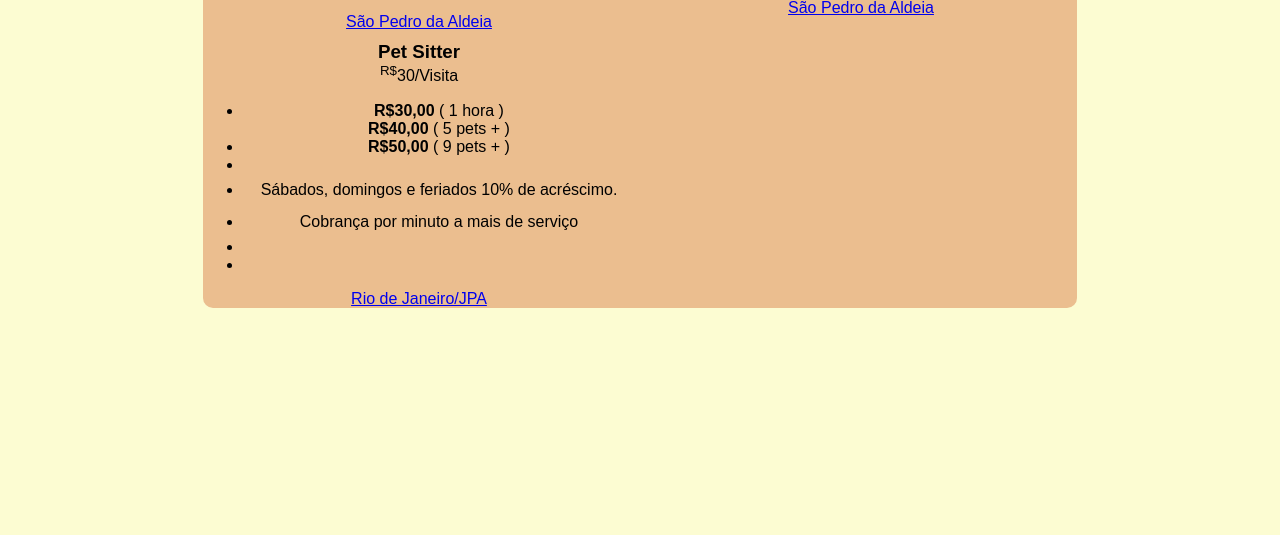
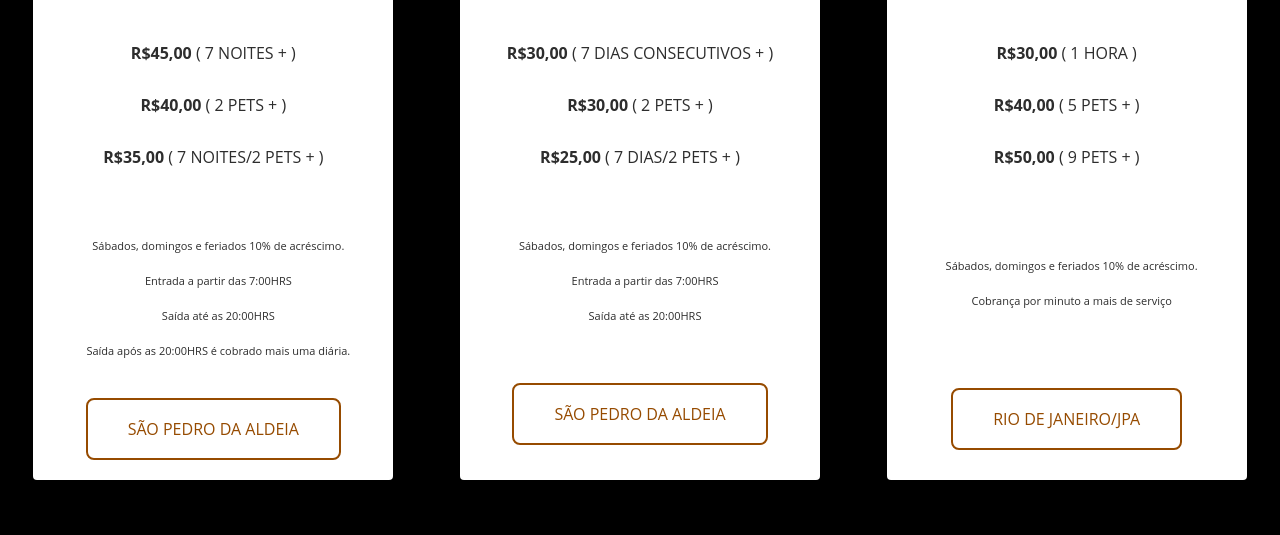
Before and after one commit to RaizaCirne/tabela-preco-pets, a plain HTML site: page index.html in a window 1280 px wide. Shown: the part 265-800 px from the top of the page. Drawn offline with Linux system fonts and the light colour scheme.

Commit message:
Update style.css

```diff
--- a/assets/css/style.css
+++ b/assets/css/style.css
@@ -1,69 +1,113 @@
-body {
-  font-family: Arial, Helvetica, sans-serif;
-  margin: 0px;
-  display: grid;
-  gap: 60px;
-  justify-items: center;
-  margin-top: 20px;
-  background: #fcfcd2;
-  margin-bottom: 100px;
+* {
+  margin: 0;
+  padding: 0;
+  box-sizing: border-box;
+  font-family: "Open Sans", sans-serif;
+  text-decoration: none;
+  list-style: none;
 }
 
-p,
-h1,
-h2,
-h3,
-h5,
-h6 {
-  margin: 0px;
+body {
+  background-color: #000000;
+  min-height: 100vh;
+  display: flex;
+  align-items: center;
 }
 
-h2 {
-  padding-bottom: 1.25rem;
+.tabela-preco {
+  display: flex;
+  flex-wrap: wrap;
+  justify-content: space-around;
+  width: min(1600px, 100%);
+  margin: auto;
 }
 
-h5 {
-  padding-top: 30px;
+.card-preco {
+  flex: 1;
+  max-width: 360px;
+  background-color: #fff;
+  margin: 20px 10px;
+  text-align: center;
+  cursor: pointer;
+  overflow: hidden;
+  color: #2d2d2d;
+  transition: 0.3s linear;
+  border-radius: 4px;
 }
 
-h5,
-h6 {
-  text-align: left;
+.card-preco:hover .card-preco-header {
+  box-shadow: 0 0 0 22em #964b00;
+}
+
+.card-preco-header {
+  background-color: #964b00;
+  display: inline-block;
+  color: #fff;
+  padding: 12px 30px;
+  border-radius: 0 0 20px 20px;
+  font-size: 16px;
+  text-transform: uppercase;
+  font-weight: 600;
+  transition: 0.4s line;
+}
+
+.preco {
+  font-size: 70px;
+  color: #964b00;
+  margin: 40px 0;
+  transition: 0.2s linear;
+}
+
+.preco sup,
+.preco span {
+  font-size: 22px;
+  font-weight: 700;
+}
+
+.card-preco:hover,
+.card-preco:hover .preco {
+  color: #fff;
+}
+
+.card-preco .valores {
+  font-size: 16px;
+  padding: 30px 0;
+  text-transform: uppercase;
+}
+
+.espaco {
+  padding-top: 40px;
 }
 
 p {
-  padding: 7px;
+  font-size: 11px;
+  text-align: left;
+  text-transform: none;
+  padding-left: 10px;
+  padding-bottom: 20px;
+  text-align: center;
 }
 
-.info {
-  padding: 10px;
+.btn {
+  display: inline-block;
+  margin-bottom: 20px;
+  margin-top: 20px;
+  border: 2px solid #964b00;
+  color: #964b00;
+  padding: 18px 40px;
+  border-radius: 8px;
+  text-transform: uppercase;
+  font-weight: 500;
+  transition: 0.3s linear;
 }
 
-h1 {
-  grid-column: 1 / -1;
-  margin: 0 auto;
-  padding: 2.5rem;
+.btn:hover {
+  background-color: #964b00;
+  color: #fff;
 }
 
-main {
-  display: grid;
-  grid-template-columns: 1fr 1fr;
-  max-width: 1000px;
-  gap: 10px;
-  text-align: center;
-  background: #ebbe8f;
-  border-radius: 10px;
+@media screen and (max-width: 1100px) {
+  .card-preco {
+    flex: 50%;
+  }
 }
-
-.hospedagem {
-  grid-column: 1;
-
-  padding: 40px;
-  margin-right: 30px;
-}
-
-.creche {
-  grid-column: 2;
-
-  padding: 40px;
-}
```
